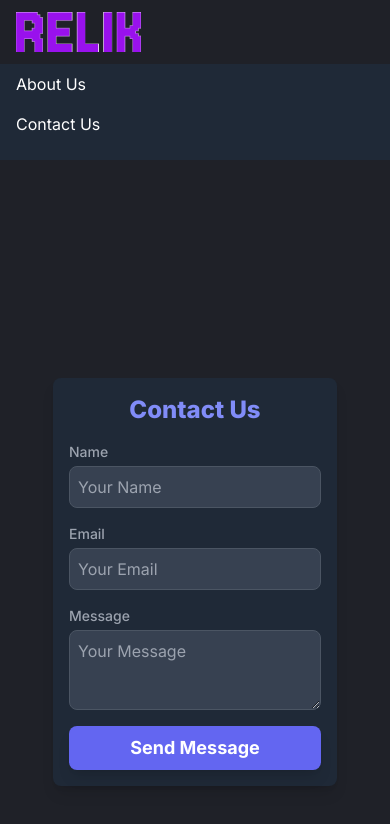
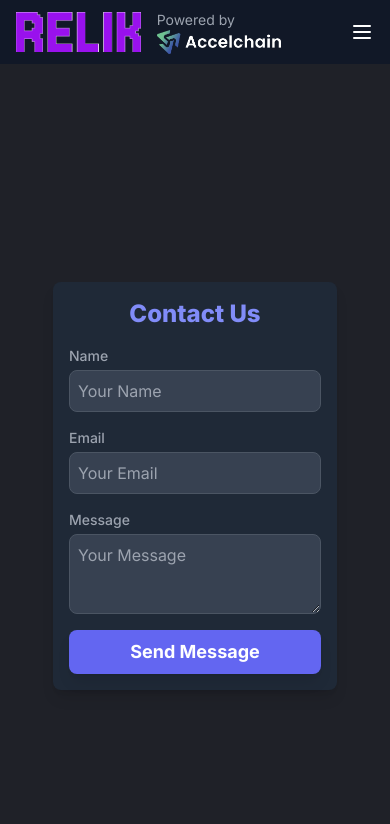
Before and after one commit to sidkumar28/relik_vercel, a Next.js app: page /Contact in a window 390 px wide. Shown: the top 824 px of the page. Built offline with nearby package versions, Linux system fonts and the light colour scheme.

Commit message:
powered by logo added

```diff
--- a/src/components/shared/Contact.tsx
+++ b/src/components/shared/Contact.tsx
@@ -22,7 +22,7 @@ const Contact: React.FC = () => {
     e.preventDefault();
 
     try {
-      const response = await fetch('http://localhost:3001/Contact', { // Correct endpoint
+      const response = await fetch('http://localhost:3000/Contact', { // Correct endpoint
         method: 'POST',
         headers: {
           'Content-Type': 'db/json',
--- a/src/components/shared/Header.tsx
+++ b/src/components/shared/Header.tsx
@@ -2,7 +2,6 @@
 
 import React, { useState } from 'react';
 import Link from 'next/link';
-// Import icons
 
 const Header: React.FC = () => {
   const [isMobileMenuOpen, setIsMobileMenuOpen] = useState(false);
@@ -12,18 +11,28 @@ const Header: React.FC = () => {
   };
 
   return (
-    <header className=" text-white flex-col">
-      <div className="flex items-center justify-between h-16 px-4">
+    <header className="text-white bg-gray-900">
+      {/* Container for the logo and desktop navigation */}
+      <div className="flex items-center justify-between h-16 px-4 md:px-8">
         {/* Logo */}
         <div className="flex items-center space-x-4">
           <img
-            src="/images/dao_logo.png"
+            src="/images/dao_logo.png"  // Replace this with the correct path to your "Relik" logo image
             alt="Logo"
             className="h-10 w-auto"
           />
+          {/* Powered by Accelchain */}
+          <div className="flex flex-col items-start">
+            <p className="text-sm text-gray-400">Powered by</p>
+            <img
+              src="/images/Logo White.png"  // Use the correct path to the "Accelchain" logo image
+              alt="Accelchain"
+              className="h-6 w-auto"
+            />
+          </div>
         </div>
 
-        {/* Desktop Navigation Links */}
+        {/* Desktop Navigation Links (hidden on mobile) */}
         <nav className="hidden md:flex space-x-8">
           <Link href="/AboutUs" className="text-white hover:text-gray-300">
             About Us
@@ -32,9 +41,41 @@ const Header: React.FC = () => {
             Contact Us
           </Link>
         </nav>
+
+        {/* Hamburger menu button (visible on mobile) */}
+        <button
+          onClick={toggleMobileMenu}
+          className="md:hidden focus:outline-none text-white"
+        >
+          <svg
+            className="h-6 w-6"
+            xmlns="http://www.w3.org/2000/svg"
+            fill="none"
+            viewBox="0 0 24 24"
+            stroke="currentColor"
+          >
+            {isMobileMenuOpen ? (
+              <path
+                strokeLinecap="round"
+                strokeLinejoin="round"
+                strokeWidth="2"
+                d="M6 18L18 6M6 6l12 12"
+              />
+            ) : (
+              <path
+                strokeLinecap="round"
+                strokeLinejoin="round"
+                strokeWidth="2"
+                d="M4 6h16M4 12h16M4 18h16"
+              />
+            )}
+          </svg>
+        </button>
       </div>
 
-     <nav className="md:hidden bg-gray-800 px-4 pb-4 flex-wrap">
+      {/* Mobile Navigation Links (visible on mobile only) */}
+      {isMobileMenuOpen && (
+        <nav className="md:hidden bg-gray-900 px-4 pb-4 flex flex-col space-y-2">
           <Link href="/AboutUs" className="block text-white py-2 hover:text-gray-300">
             About Us
           </Link>
@@ -42,7 +83,7 @@ const Header: React.FC = () => {
             Contact Us
           </Link>
         </nav>
-
+      )}
     </header>
   );
 };
```
